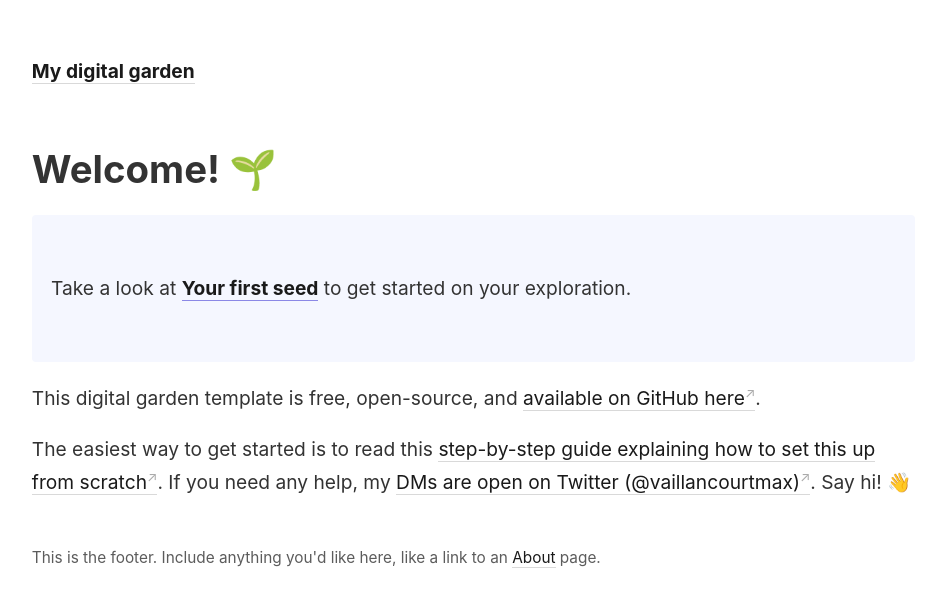
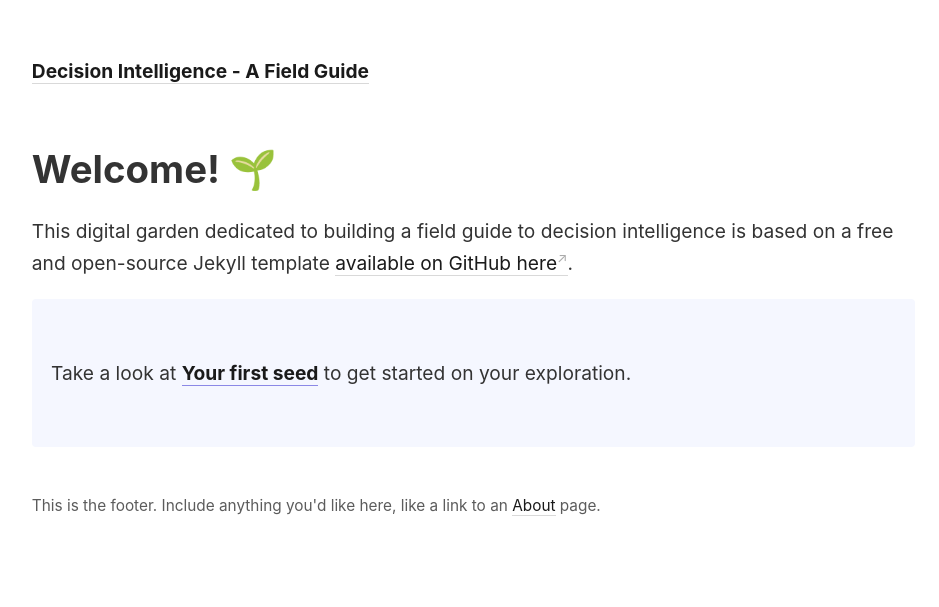
Before and after one commit to gansanay/decisionintelligence, a Jekyll site: the page built from _pages/index.md, in a window 1280 px wide. Shown: the top 607 px of the page, without its empty margins (45-984 px from the left). Built offline with Jekyll 4.4.1, drawn with Linux system fonts in a browser that asks for light colours.

Commit message:
first customization

```diff
--- a/_config.yml
+++ b/_config.yml
@@ -1,4 +1,4 @@
-title:               My digital garden
+title:               Decision Intelligence - A Field Guide
 include:             ['_pages']
 
 permalink:           pretty
--- a/_pages/index.md
+++ b/_pages/index.md
@@ -7,13 +7,11 @@ permalink: /
 
 # Welcome! 🌱
 
+This digital garden dedicated to building a field guide to decision intelligence is based on a free and open-source Jekyll template [available on GitHub here](https://github.com/maximevaillancourt/digital-garden-jekyll-template).
+
 <p style="padding: 3em 1em; background: #f5f7ff; border-radius: 4px;">
   Take a look at <span style="font-weight: bold">[[Your first seed]]</span> to get started on your exploration.
 </p>
-
-This digital garden template is free, open-source, and [available on GitHub here](https://github.com/maximevaillancourt/digital-garden-jekyll-template).
-
-The easiest way to get started is to read this [step-by-step guide explaining how to set this up from scratch](https://maximevaillancourt.com/blog/setting-up-your-own-digital-garden-with-jekyll). If you need any help, my [DMs are open on Twitter (@vaillancourtmax)](https://twitter.com/vaillancourtmax). Say hi! 👋
 
 <style>
   .wrapper {
```
